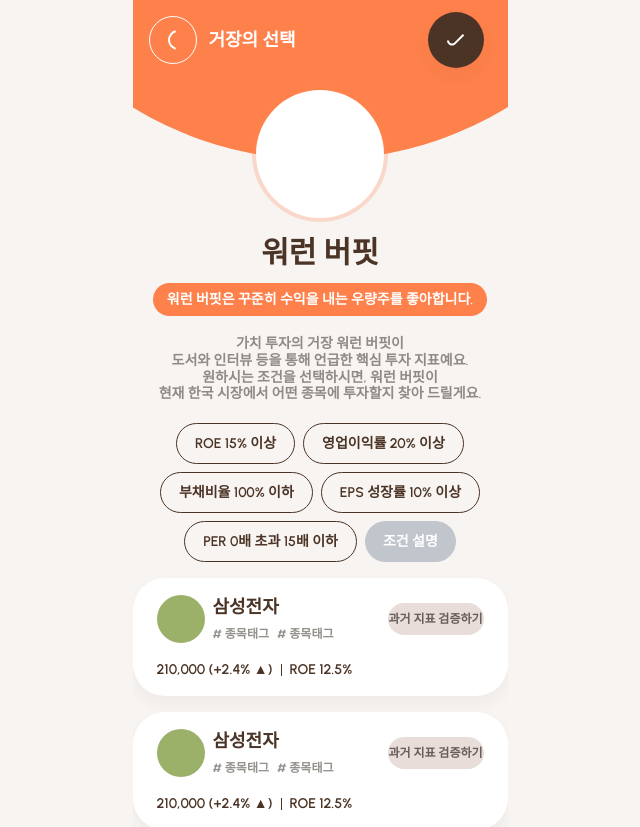
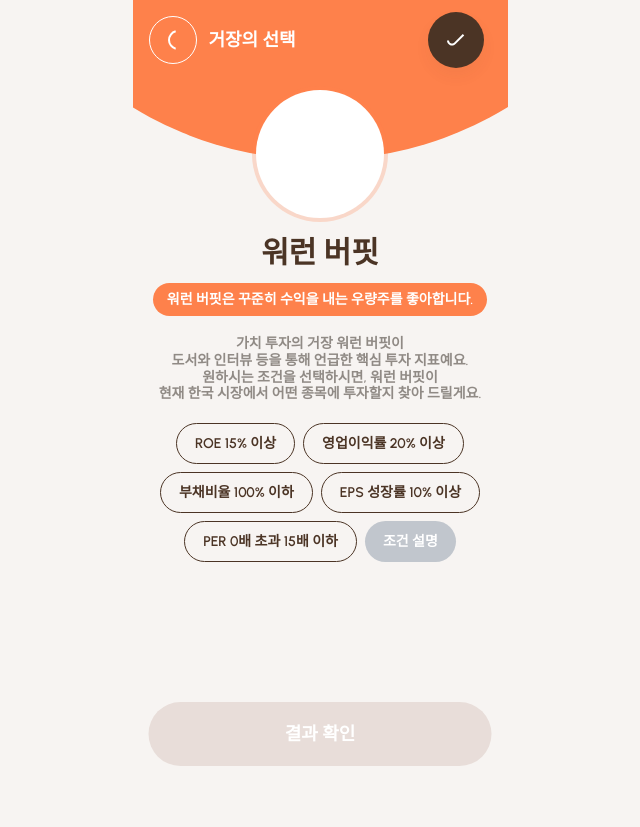
Before and after one commit to MJU-Capstone-Design-1/Jumoney-FE, a Next.js app: page /recommend/1 in a window 1280 px wide. Shown: the top 827 px of the page, without its empty margins (320-960 px from the left). After the commit the page ends 800 px from the top, so only its background shows below. Built offline with nearby package versions, Linux system fonts and the light colour scheme; a web font is replaced by a local one.

Commit message:
🐛 Fix: 카드 노출 디자인 수정

```diff
--- a/src/app/(main)/recommend/[masterId]/page.tsx
+++ b/src/app/(main)/recommend/[masterId]/page.tsx
@@ -13,6 +13,7 @@
   MOCK_STOCKS,
   CRITERIA_DESCRIPTIONS,
 } from '@/constants/masters';
+import BottomButton from '@/components/bottomButton';
 
 export default function MasterRecommendPage({
   params,
@@ -26,7 +27,12 @@
     MASTERS_DATA.buffett;
 
   const [selectedCriteria, setSelectedCriteria] = useState<string[]>([]);
+  const [submittedCriteria, setSubmittedCriteria] = useState<string[] | null>(
+    null,
+  );
+
   const [isModalOpen, setIsModalOpen] = useState(false);
+  const [isAnimationTrigger, setIsAnimationTrigger] = useState(true);
 
   const modalData =
     CRITERIA_DESCRIPTIONS[
@@ -38,6 +44,22 @@
       prev.includes(c) ? prev.filter((item) => item !== c) : [...prev, c],
     );
   };
+
+  const handleResultSubmit = () => {
+    setIsAnimationTrigger(false);
+
+    setSubmittedCriteria(selectedCriteria);
+
+    setTimeout(() => {
+      setIsAnimationTrigger(true);
+    }, 40);
+  };
+
+  const isButtonDisabled =
+    selectedCriteria.length === 0 ||
+    (submittedCriteria !== null &&
+      selectedCriteria.length === submittedCriteria.length &&
+      selectedCriteria.every((c) => submittedCriteria.includes(c)));
 
   const containerVariants: Variants = {
     hidden: { opacity: 0 },
@@ -148,14 +170,25 @@
         </motion.div>
 
         {/* Stock Cards */}
+        {submittedCriteria !== null && isAnimationTrigger && (
           <motion.div
             variants={itemVariants}
-          className='mt-[1rem] flex flex-col gap-[1rem] pb-[1.875rem]'
+            initial='hidden'
+            animate='show'
+            key={submittedCriteria.join(',')}
+            className='mt-[1rem] flex flex-col gap-[1rem] px-4 pb-[1.875rem]'
           >
             {MOCK_STOCKS.map((_, i) => (
               <RecommendResultCard key={i} />
             ))}
           </motion.div>
+        )}
+
+        <BottomButton
+          label='결과 확인'
+          onClick={handleResultSubmit}
+          disabled={isButtonDisabled}
+        />
       </motion.div>
 
       {/* Modal */}
```
Lines whose indentation alone changed are shown as unchanged.
